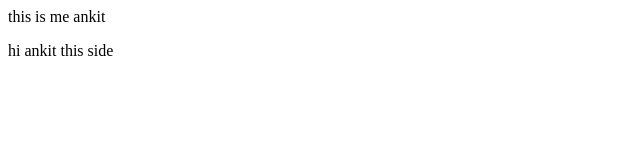
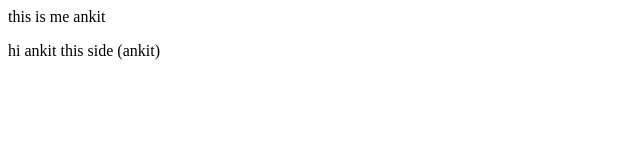
Before and after one commit to ankitt-k/localrepo, a plain HTML site: page index.html in a window 1280 px wide. Shown: the full height of the page, 0-640 px from the left. Drawn offline with Linux system fonts and the light colour scheme.

Commit message:
added hi

```diff
--- a/index.html
+++ b/index.html
@@ -1,2 +1,2 @@
 <p>this is me ankit</p>
-<p>hi ankit this side</p>
+<p>hi ankit this side (ankit)</p>
```
